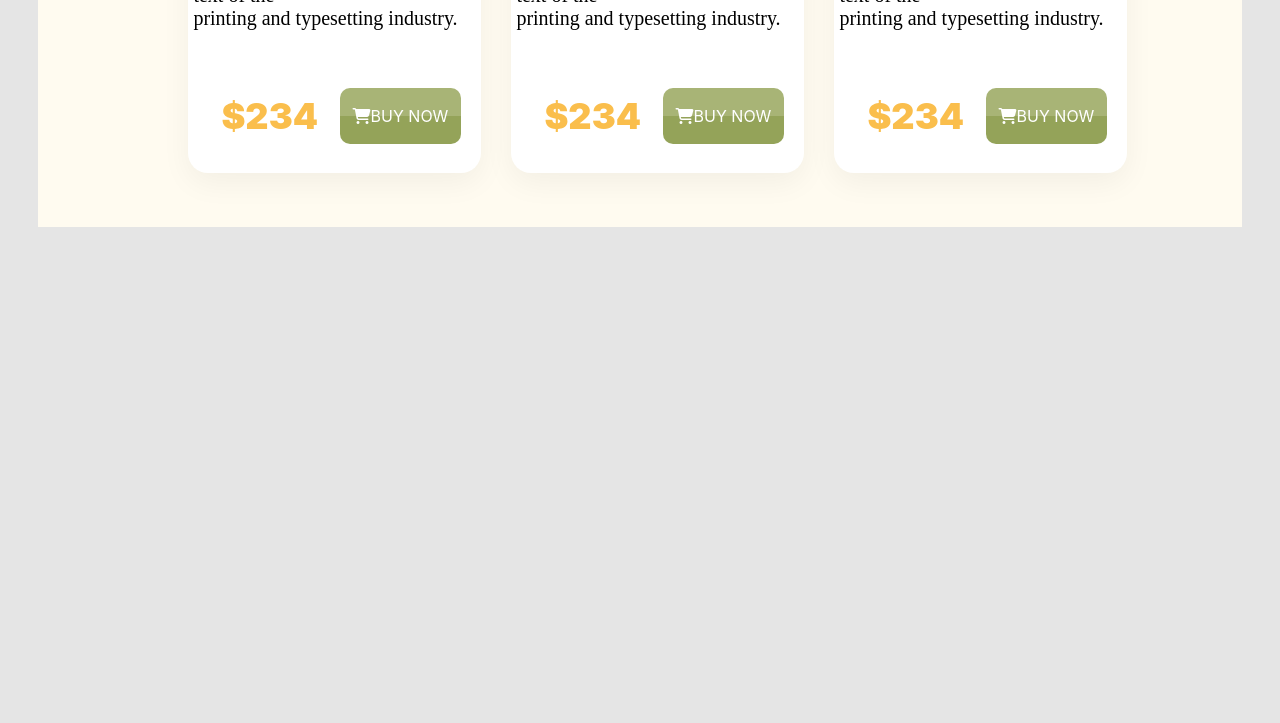
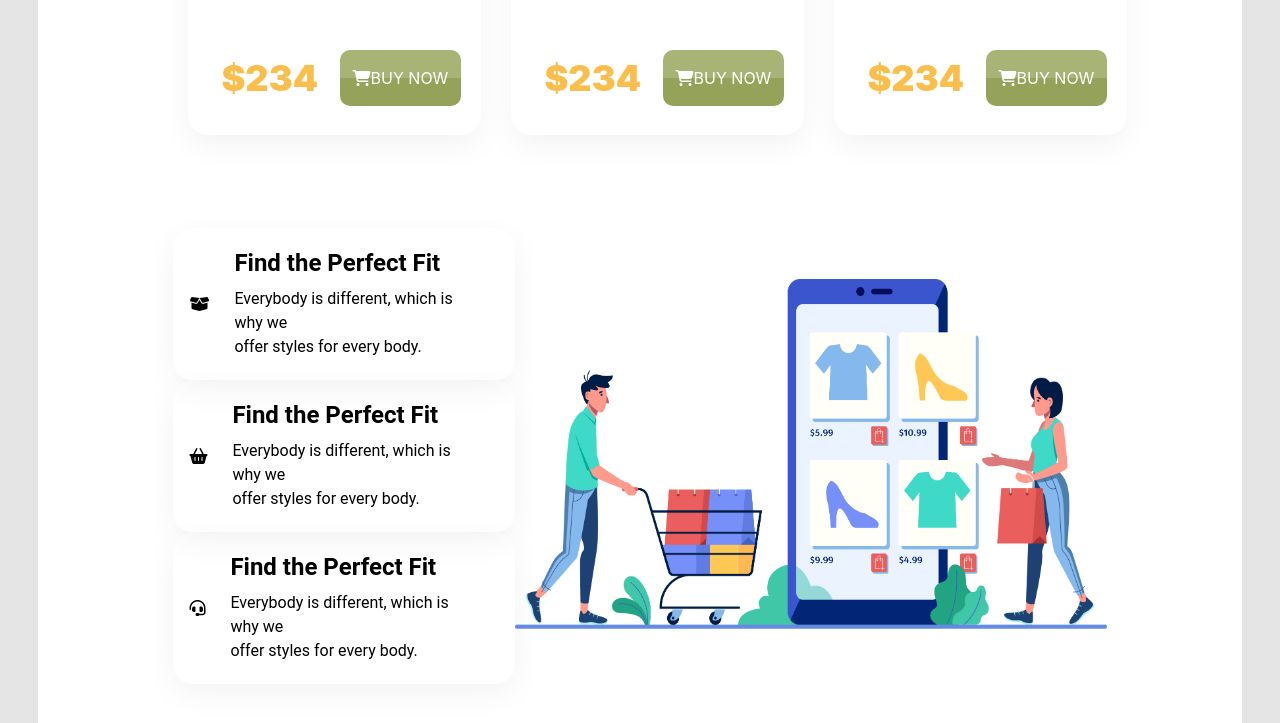
Before and after one commit to mahabubalam3332/penguin-fashion-main, a plain HTML site: page index.html in a window 1280 px wide. Shown: the part 1966-2689 px from the top of the page. Before the commit the page ends 2232 px from the top, so only its background shows below. Drawn offline with Linux system fonts and the light colour scheme.

Commit message:
bottom done

```diff
--- a/css/style.css
+++ b/css/style.css
@@ -4,8 +4,8 @@
     outline: o;
 }
 :root{
-    --primary-fonts:Inter;
-    --secondary-fonts:Bebas+Neue;
+    --primary-fonts:"Inter";
+    --secondary-fonts:"Bebas+Neue";
 
     --primary-color: #FFFBF0;
     --secondary-color:#E5E5E5;
@@ -20,7 +20,7 @@ body{
     background-color: #E5E5E5;
 }
 .header_inner {
-    margin: 3%;
+    margin:0 3%;
 }
 .content {
     display: flex;
@@ -89,12 +89,19 @@ a.btn:hover {
     background: linear-gradient(180deg, #a8b476 0%, #94a359 100%);
 }
 /* womens gallary */
-
+.body_section {
+    /* margin-top: 39px; */
+    margin-left: 135px;
+    margin-right: 135px;
+    background: #fff;
+    margin: 0 3%;
+}
+.womens_inner {
+    padding: 39px 135px;
+}
 .womens_glalary {
     justify-content: space-between;
     align-items: center;
-    background: #FFFBF0;
-    padding: 39px 135px;
 
 }
 .womens_title h2 {
@@ -156,12 +163,12 @@ a.btn:hover {
     text-decoration: none;
 }
 /* Mens-gallary */
+.mens_inner{
+    padding: 39px 135px;
+}
 .mens_glalary {
     justify-content: space-between;
     align-items: center;
-    background: #FFFBF0;
-    padding: 39px 135px;
-
 }
 .mens_title h2 {
     font-size: 50px;
@@ -221,3 +228,36 @@ a.btn:hover {
     font-weight: 900;
     text-decoration: none;
 }
+/* bottom-part */
+.bottom-inner {
+    align-items: center;
+    display: flex;
+    justify-content: space-between;
+    padding: 39px 135px;
+}
+.icon {
+    display: flex;
+    justify-content: space-between;
+    align-items: center;
+    padding: 16px;
+    box-sizing: border-box;
+    box-shadow: 0px 10px 30px rgba(0, 0, 0, 0.05);
+    border-radius: 20px;
+}
+.icon_title h2 {
+    font-size: 24px;
+    font-weight: 700;
+    line-height: 28px;
+    font-family: roboto;
+    padding: 5px 25px;
+}
+.icon_title p {
+    font-size: 16px;
+    font-family: roboto;
+    line-height: 24px;
+    font-weight: 400;
+    padding: 5px 25px;
+}
+.bottom_right img {
+    width: 592px;
+}
--- a/index.html
+++ b/index.html
@@ -43,7 +43,13 @@
                         </div>
                     </div>
              </div>
+       </div>
+   </section>
    <!-- womens gallary -->
+   <section id="womens_section">
+       <div class="container">
+           <div class="body_section">
+           <div class="womens_inner">
                 <div class="womens_glalary">
                     <div class="womens_title">
                         <h2>Womens Jacket</h2>
@@ -78,7 +84,9 @@
                         </div>
                     </div>
                 </div>
+            </div>
     <!-- Mens-gallary -->
+            <div class="mens_inner">
                 <div class="mens_glalary">
                     <div class="mens_title">
                         <h2>Mens Jacket</h2>
@@ -114,6 +122,47 @@
                     </div>
                 </div>
             </div>
+    <!-- bottom-part -->
+            <div class="bottom">
+                <div class="bottom-inner">
+                    <div class="bottom_left">
+                        <div class="icon">
+                                <div class="icon-pic">
+                                    <i class="fas fa-box-open"></i>
+                                </div>
+                                <div class="icon_title">
+                                    <h2>Find the Perfect Fit</h2>
+                                    <p>Everybody is different, which is why we<br>
+                                    offer styles for every body.</p>
+                                </div>
+                        </div>
+                        <div class="icon">
+                                <div class="icon-pic">
+                                    <i class="fas fa-shopping-basket"></i>
+                                </div>
+                                <div class="icon_title">
+                                    <h2>Find the Perfect Fit</h2>
+                                    <p>Everybody is different, which is why we<br>
+                                    offer styles for every body.</p>
+                                </div>
+                        </div>
+                        <div class="icon">
+                                <div class="icon-pic">
+                                    <i class="fas fa-headset"></i>
+                                </div>
+                                <div class="icon_title">
+                                     <h2>Find the Perfect Fit</h2>
+                                    <p>Everybody is different, which is why we<br>
+                                    offer styles for every body.</p>
+                                </div>
+                        </div>
+                    </div>
+                    <div class="bottom_right">
+                        <img src="images/shopping.png" alt="">
+                    </div>
+                </div>
+            </div>
+        </div>
        </div>
    </section>
 </body>
```
Lines whose indentation alone changed are shown as unchanged.
